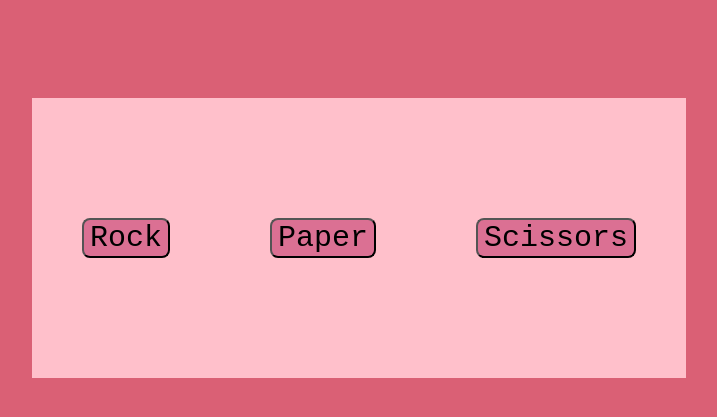
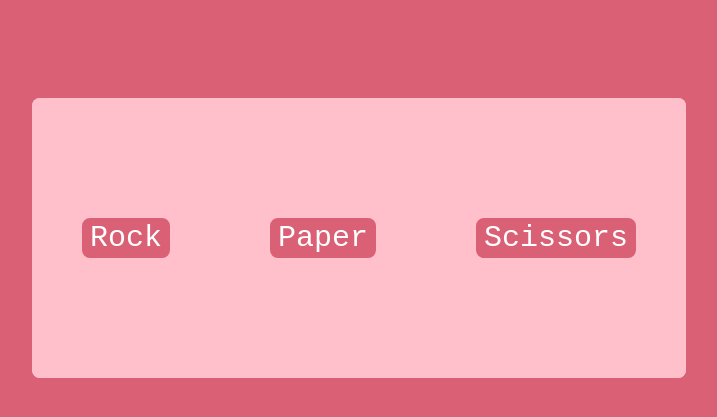
Before and after one commit to Klaranaslund/odin-rockpaperscissors, a plain HTML site: page index.html in a window 1280 px wide. Shown: the part 201-618 px from the top of the page, without its empty margins (281-998 px from the left). Drawn offline with Linux system fonts and the light colour scheme.

Commit message:
change colors for buttons and add :hover styling in style.css

```diff
--- a/style.css
+++ b/style.css
@@ -21,6 +21,7 @@ body{
     background-color: pink;
     flex-direction: row;
     border-radius: 8px;
+    overflow: hidden;
 }
 
 .rock,.paper,.scissors{
@@ -33,8 +34,15 @@ body{
 button{
     font-family: 'Courier New', Courier, monospace;
     font-size: 30px;
-    background-color: palevioletred;
+    color: white;
+    background-color:  rgb(218, 96, 117);;
     border-radius: 8px;
+    border: 2px solid rgb(218, 96, 117);
+}
+
+button:hover {
+    color: rgb(218, 96, 117);
+    background-color: white;
 }
 
 .roundscore,.finalscore{
```
